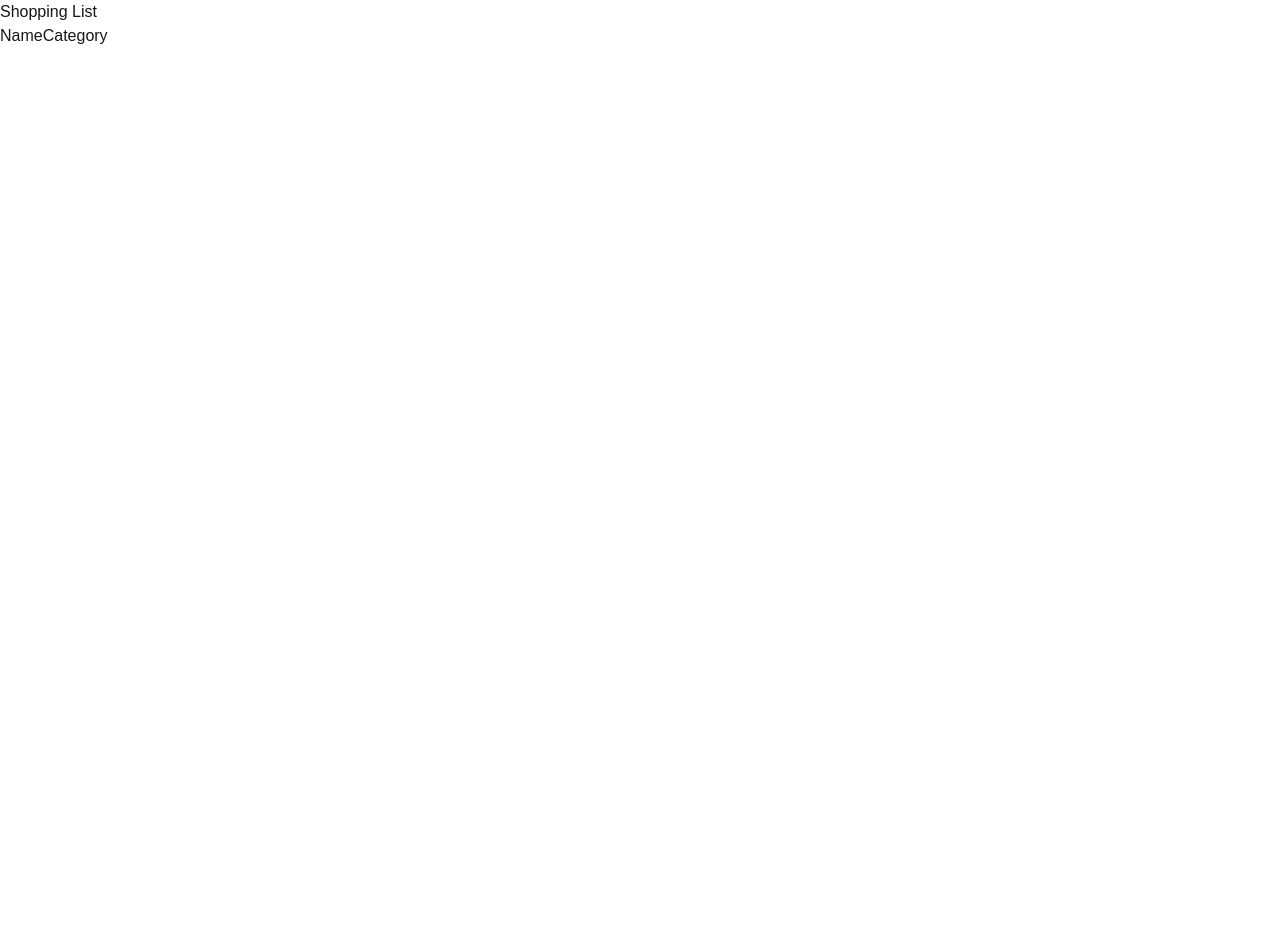
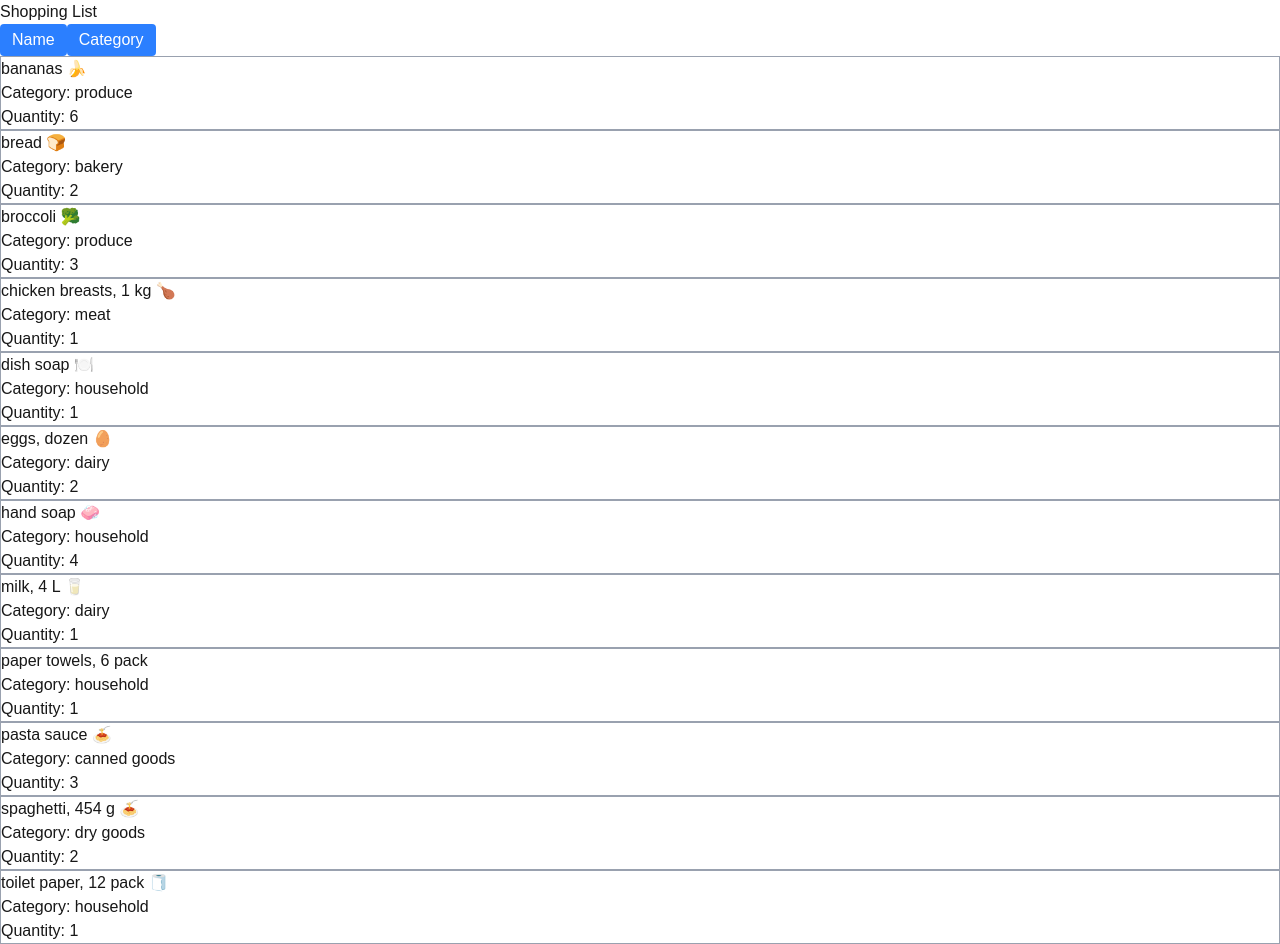
Before and after one commit to VivaLaFear/cprg306-assignments, a Next.js app: page /week-6 in a window 1280 px wide. Before the commit the page ends 800 px from the top, so only its background shows below. Built offline with nearby package versions, Linux system fonts and the light colour scheme.

Commit message:
finished assignment

```diff
--- a/app/week-6/item-list.js
+++ b/app/week-6/item-list.js
@@ -5,6 +5,7 @@ import rawItems from './items.json'
 export default function ItemList() {
   const [sortBy, setSortBy] = useState("name")
   const items = [...rawItems]
+
 
   if (sortBy === "name") {
     items.sort((a, b) => a.name.localeCompare(b.name))
@@ -15,14 +16,25 @@ export default function ItemList() {
     <div>
       <button
         onClick={() => setSortBy("name")}
-        className=""
+        className="bg-blue-500 text-white px-3 py-1 rounded hover:bg-blue-600"
       >Name</button>
       <button
         onClick={() => setSortBy("category")}
-        className=""
+        className="bg-blue-500 text-white px-3 py-1 rounded hover:bg-blue-600"
+      >Category</button>
 
-      >Category</button>
-    </div>
+      <ul>
+        {items.map(item => (
+          <li key={item.id} className="border border-gray-400">
+            <div className="">{item.name}</div>
+            <div className="">Category: {item.category}</div>
+            <div className="">Quantity: {item.quantity}</div>
+          </li>
+        ))}
+      </ul>
+    </div >
+
+
   )
 
 }
```
